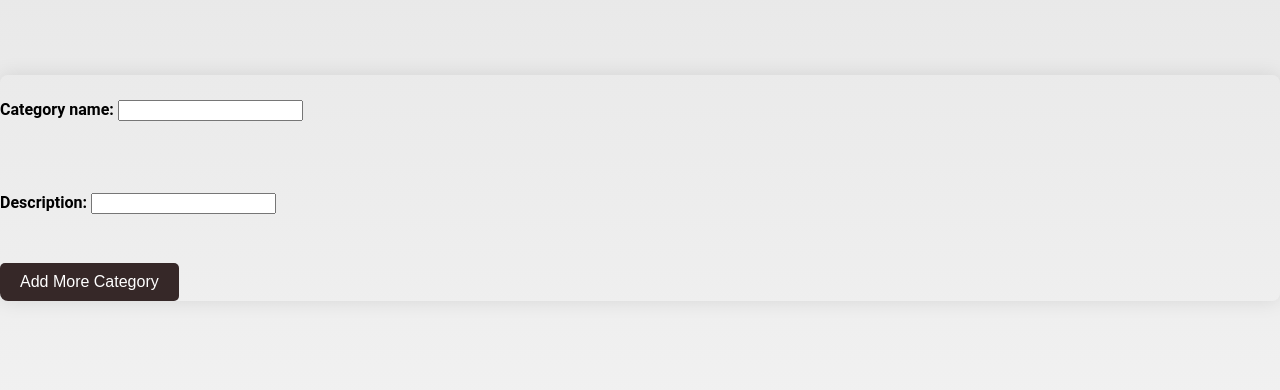
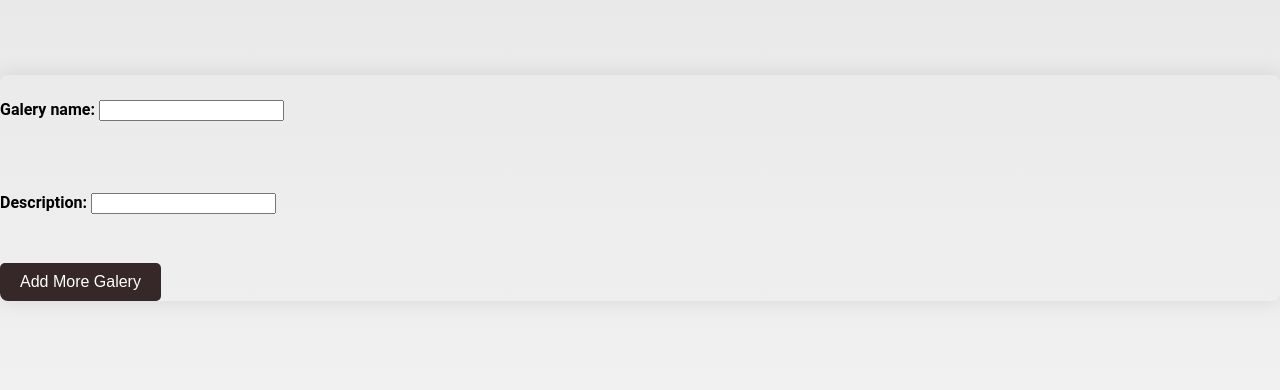
Before and after one commit to Nishantrde/skrider, a Django app: page /cp120 in a window 1280 px wide. Shown: the part 483-873 px from the top of the page. Run offline with Django 5.2, Linux system fonts and the light colour scheme; data that the repository does not hold is empty; parts of the project's set-up code (start-up, migrations or seed data) failed here and were passed over.

Commit message:
Initial Commit

```diff
--- a/mainapp/templates/admin_control.html
+++ b/mainapp/templates/admin_control.html
@@ -67,7 +67,7 @@
                 <input type="file" name="image" id="image-upload-{{ forloop.counter }}" accept="image/*" onchange="previewImage('image-upload-{{ forloop.counter }}', 'image-preview-{{ forloop.counter }}')">
                 <img id="image-preview-{{ forloop.counter }}" src="#" alt="Preview" style="display: none; max-width: 300px; margin-top: 10px;"><br>
 
-                <button class="see-more">Add photos in this category</button>
+                    <button class="see-more">Add photos in this Galery</button>
             </form>
         </div>
         {% endfor %}
@@ -77,9 +77,9 @@
         <section id="destination">
             <div class="destination">
                 {% csrf_token %}
-                <h4>Category name: <input type="text" name="add_category"></h4><br>
+                <h4>Galery name: <input type="text" name="add_category"></h4><br>
                 <h4>Description: <input type="text" name="description"></h4><br>
-                <button class="see-more">Add More Category</button>
+                <button class="see-more">Add More Galery</button>
             </div>
         </section>
 
```
